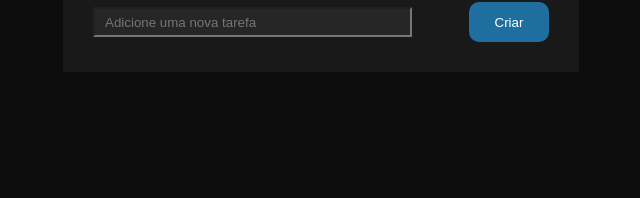
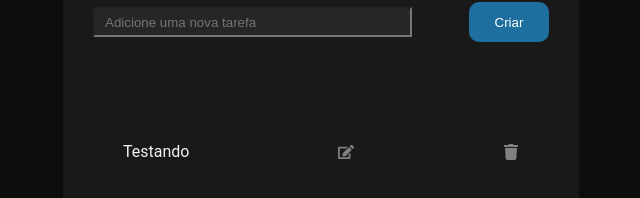
Before and after one commit to pvcapuano/to-do-list-mvp, a React (Create React App) app: page / in a window 1280 px wide. Shown: the part 156-354 px from the top of the page, without its empty margins (319-959 px from the left). Built offline with nearby package versions, Linux system fonts and the light colour scheme.

Commit message:
add styles on ListItem component

```diff
--- a/package.json
+++ b/package.json
@@ -9,6 +9,7 @@
     "antd": "^4.22.1",
     "react": "^18.2.0",
     "react-dom": "^18.2.0",
+    "react-icons": "^4.4.0",
     "react-scripts": "5.0.1",
     "styled-components": "^5.3.5",
     "web-vitals": "^2.1.4"
--- a/src/components/ListInput/index.jsx
+++ b/src/components/ListInput/index.jsx
@@ -1,4 +1,5 @@
 import React from "react";
+import ListItems from "../ListItems";
 import { Container, Wrapper, Input, Button } from "./styles";
 
 const ListInput = () => {
@@ -9,6 +10,8 @@ const ListInput = () => {
         <Input placeholder="Adicione uma nova tarefa" />
         <Button>Criar</Button>
       </Wrapper>
+
+      <ListItems />
     </Container>
   );
 };
--- a/src/components/ListItems/index.jsx
+++ b/src/components/ListItems/index.jsx
@@ -1,7 +1,16 @@
 import React from "react";
+import { Container, ListItem, Wrapper, EditButton, DelButton } from "./styles";
 
 const ListItems = () => {
-  return <div>Lista dos items</div>;
+  return (
+    <Container>
+      <Wrapper>
+        <ListItem>Testando</ListItem>
+        <EditButton />
+        <DelButton />
+      </Wrapper>
+    </Container>
+  );
 };
 
 export default ListItems;
--- a/src/components/ListItems/styles.js
+++ b/src/components/ListItems/styles.js
@@ -0,0 +1,33 @@
+import styled from "styled-components";
+import { FaEdit, FaTrash } from "react-icons/fa";
+
+export const Container = styled.div`
+  width: 100%;
+  padding: 30px;
+  margin-top: 40px;
+  background: #191919;
+
+  > h1 {
+    color: #808080;
+  }
+`;
+
+export const Wrapper = styled.div`
+  display: flex;
+  flex-direction: row;
+  align-items: center;
+  justify-content: space-between;
+  margin-top: 30px;
+`;
+
+export const ListItem = styled.div`
+  color: #f2f2f2;
+`;
+
+export const EditButton = styled(FaEdit)`
+  color: #808080;
+`;
+
+export const DelButton = styled(FaTrash)`
+  color: #808080;
+`;
```
Also changed, not shown: 1 other file (tests, documents, lock files or other folders).
